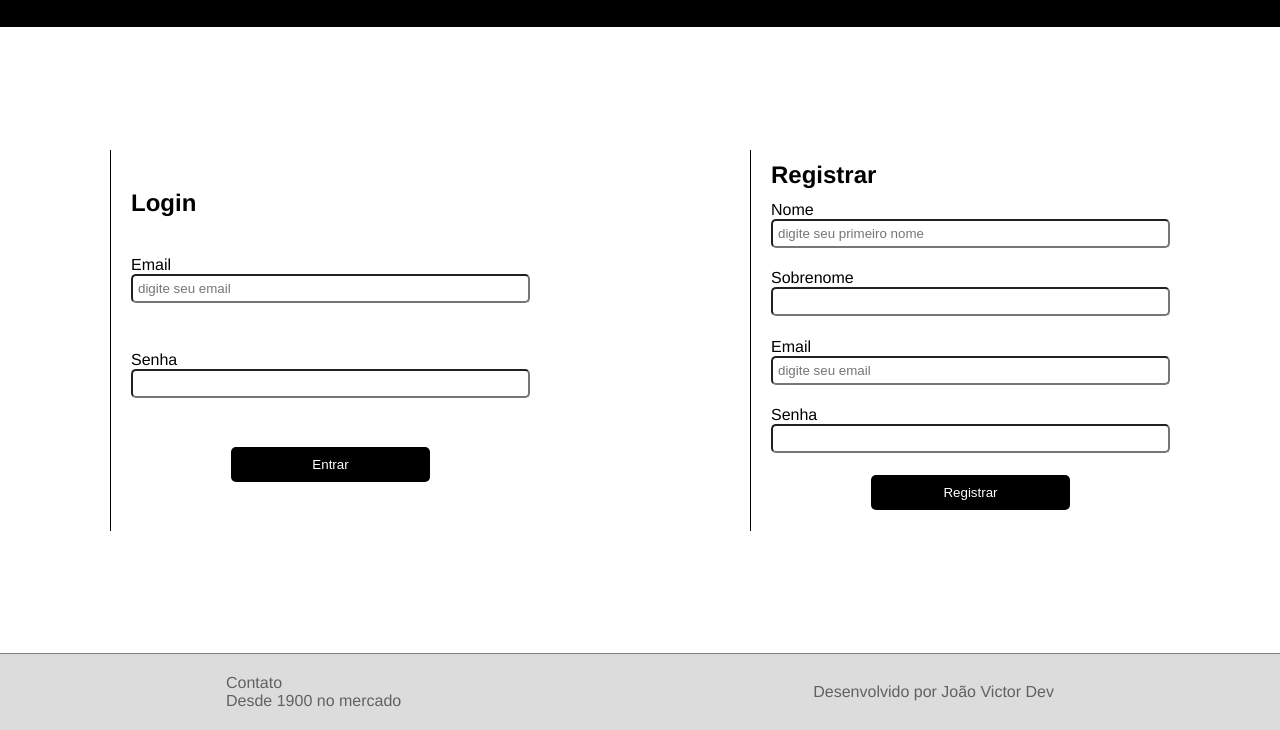
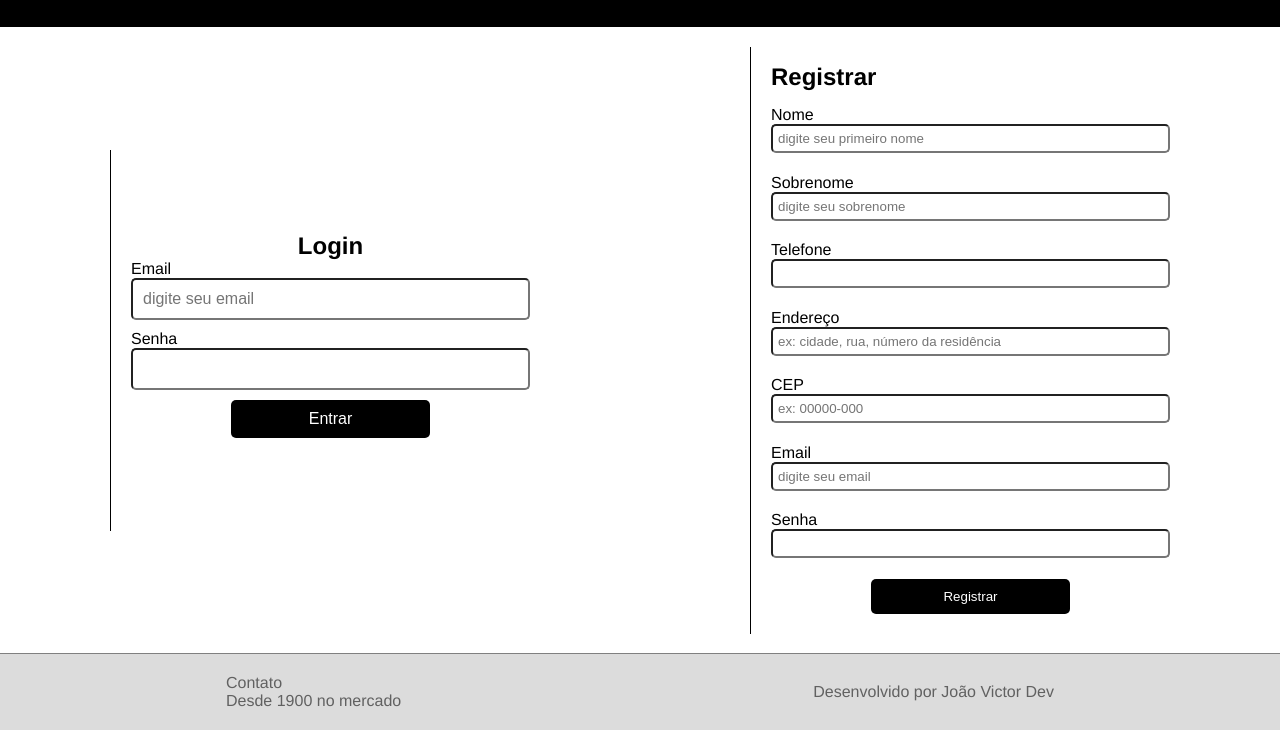
Before and after one commit to joaovictortvs/landingpage-shop, a plain HTML site: page login.html in a window 1280 px wide. Shown: the part 70-800 px from the top of the page. Drawn offline with Linux system fonts and the light colour scheme.

Commit message:
Adicionando alguns ajustes

```diff
--- a/css/style.css
+++ b/css/style.css
@@ -111,6 +111,10 @@ header div#divHeader div#btnLogin{
     border-radius: 15px;
 }
 
+div#btnLogin a{
+    padding: 0px !important;
+}
+
 header div#divHeader div#btnLogin:hover{
     background-color: rgba(255, 255, 255, 0.595);
     transition: background-color .3s;
--- a/css/styleLogin.css
+++ b/css/styleLogin.css
@@ -59,7 +59,7 @@ main{
     cursor: pointer;
     border-radius: 5px;
     padding: 5px;
-    margin-bottom: 10px;
+    margin-bottom: 5px;
 }
 
 .conteiner form input[type="submit"]{
@@ -69,6 +69,25 @@ main{
     padding: 10px;
     width: 50%;
     align-self: center;
+}
+
+.conteiner form#formLogin{
+    text-align: center;
+    justify-content: center;
+}
+
+.conteiner form#formLogin label{
+    align-self: flex-start;
+}
+
+.conteiner form#formLogin input{
+    font-size: 1em;
+    margin-bottom: 10px;
+    padding: 10px;
+}
+
+.conteiner form#formRegistrar{
+    height: 100%;
 }
 
 .conteiner form input[type="submit"]:hover{
--- a/login.html
+++ b/login.html
@@ -40,7 +40,22 @@
 
                     <div>
                         <label for="f_sobrenome">Sobrenome</label>
-                        <input type="text" name="f_sobrenome" id="">
+                        <input type="text" name="f_sobrenome" id="f_sobrenome" required placeholder="digite seu sobrenome">
+                    </div>
+
+                    <div>
+                        <label for="f_telefone">Telefone</label>
+                        <input type="tel" name="f_telefone" id="f_telefone" required autocomplete="tel">
+                    </div>
+
+                    <div>
+                        <label for="f_endereco">Endereço</label>
+                        <input type="text" name="f_endereco" id="f_endereco" required autocomplete="address-level1" placeholder="ex: cidade, rua, número da residência">
+                    </div>
+
+                    <div>
+                        <label for="f_cep">CEP</label>
+                        <input type="number" name="f_cep" id="f_cep" required placeholder="ex: 00000-000">
                     </div>
 
                     <div>
@@ -67,5 +82,6 @@
             </div>
         </footer>
     </div>
+    <script src="js/paginaLogin.js"></script>
 </body>
 </html>
```
Also changed, not shown: index.html (+1 -2 lines), js/paginaLogin.js (added).
